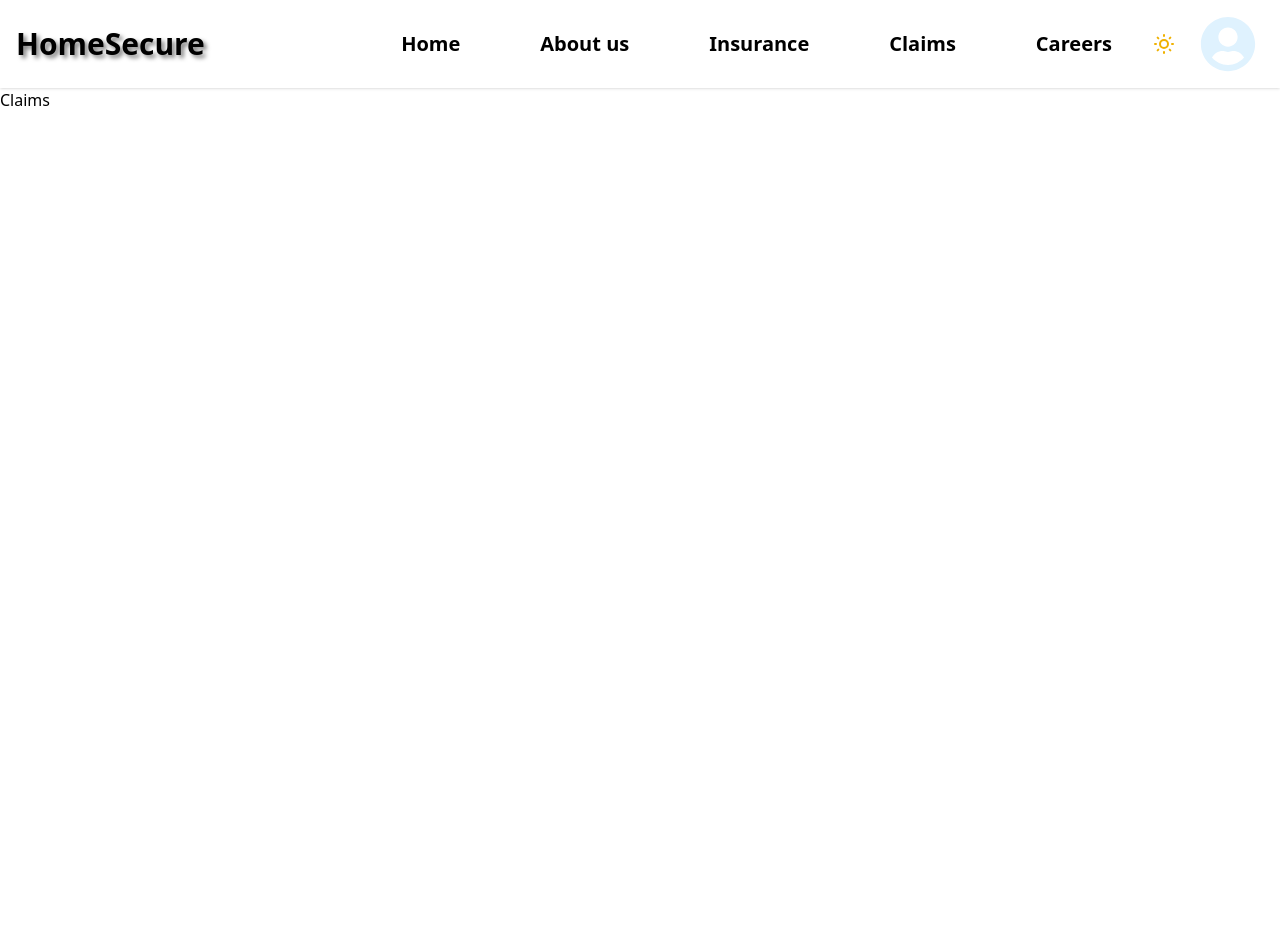
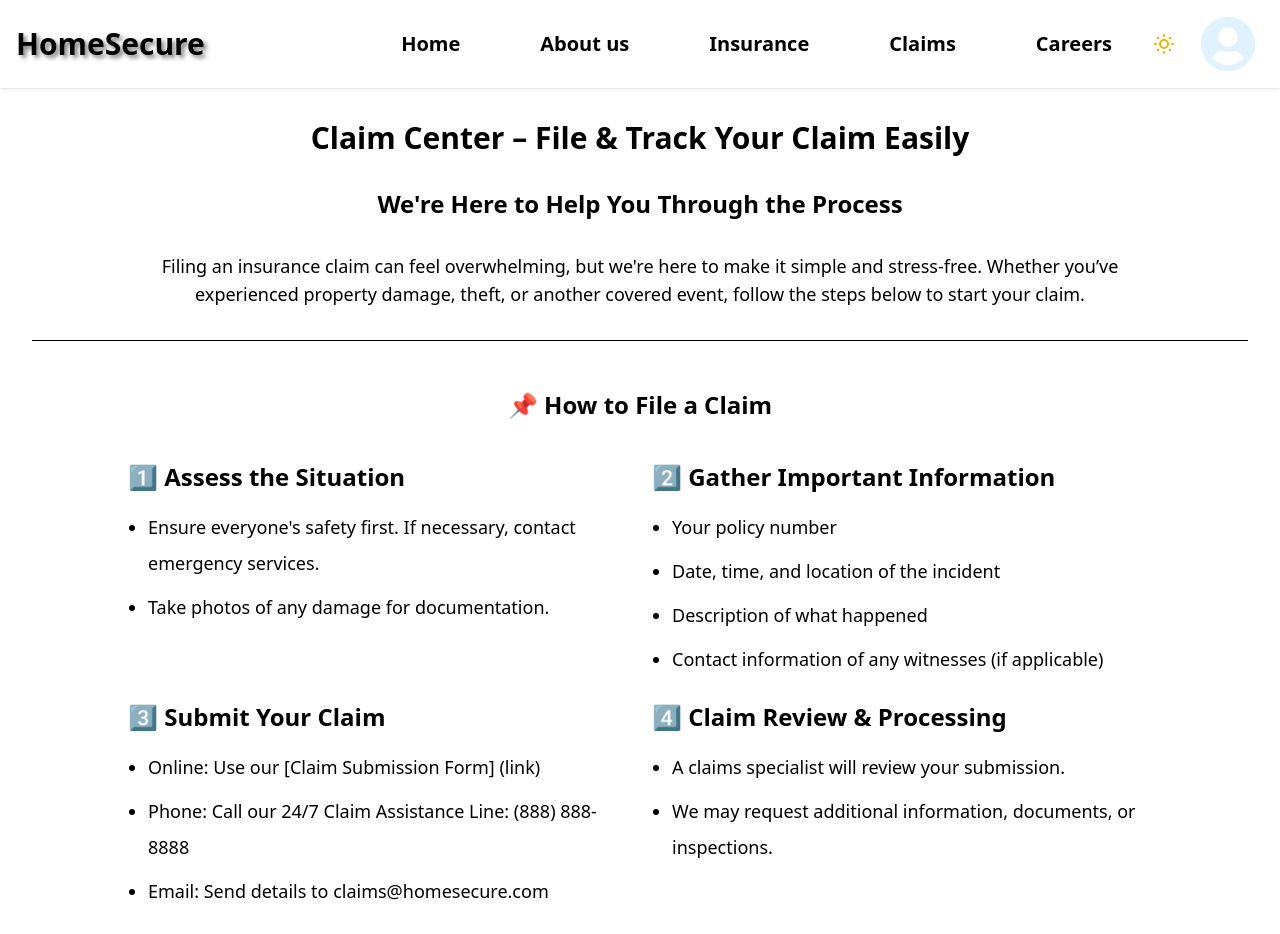
Before and after one commit to Sisi-tech/HouseSecure, a React (Vite) app: page /claims in a window 1280 px wide. Shown: the top 934 px of the page. Before the commit the page ends 800 px from the top, so only its background shows below. Built offline with nearby package versions, Linux system fonts and the light colour scheme.

Commit message:
update claims page

```diff
--- a/index.html
+++ b/index.html
@@ -4,7 +4,7 @@
     <meta charset="UTF-8" />
     <link rel="icon" type="image/svg+xml" href="" />
     <meta name="viewport" content="width=device-width, initial-scale=1.0" />
-    <title>HouseSecure</title>
+    <title>HomeSecure</title>
   </head>
   <body>
     <div id="root"></div>
--- a/src/components/mainPages/claims.jsx
+++ b/src/components/mainPages/claims.jsx
@@ -1,11 +1,79 @@
 import React from "react";
 import Navbar from "../pages/navbar";
+import { Link } from "react-router-dom";
 
 const Claims = () => {
     return (
         <div>
             <Navbar isAuthenticated={false} showLoginSignUp={true} />
-            <h1>Claims</h1>
+            <div className="flex flex-col gap-8 w-full p-8 text-lg">
+                <section className="flex flex-col gap-6 text-center max-w-screen-lg mx-auto">
+                    <h1 className="text-2xl lg:text-3xl font-bold pb-2">Claim Center – File & Track Your Claim Easily</h1>
+                    <h2 className="text-xl lg:text-2xl font-bold pb-2">We're Here to Help You Through the Process</h2>
+                    <p className="text-lg">Filing an insurance claim can feel overwhelming, but we're here to make it simple and stress-free. Whether you’ve experienced property damage, theft, or another covered event, follow the steps below to start your claim.</p>
+                </section>
+                <div className="border-t w-full pt-4"></div>
+                <section>
+                    <h2 className="text-xl lg:text-2xl font-bold pb-10 text-center">📌 How to File a Claim</h2>
+                    <div className="flex flex-col lg:grid lg:grid-cols-2 gap-6 max-w-screen-lg mx-auto">
+                        <div className="flex flex-col gap-4">
+                            <h2 className="text-xl lg:text-2xl font-semibold">1️⃣ Assess the Situation</h2>
+                            <ul className="list-disc leading-loose pl-5 space-y-2">
+                                <li>Ensure everyone's safety first. If necessary, contact emergency services.</li>
+                                <li>Take photos of any damage for documentation.</li>
+                            </ul>
+                        </div>
+                        <div className="flex flex-col gap-4">
+                            <h2 className="text-xl lg:text-2xl font-semibold">2️⃣ Gather Important Information</h2>
+                            <ul className="list-disc leading-loose pl-5 space-y-2">
+                                <li>Your policy number</li>
+                                <li>Date, time, and location of the incident</li>
+                                <li>Description of what happened</li>
+                                <li>Contact information of any witnesses (if applicable)</li>
+                            </ul>
+                        </div>
+                        <div className="flex flex-col gap-4">
+                            <h2 className="text-xl lg:text-2xl font-semibold">3️⃣ Submit Your Claim</h2>
+                            <ul className="list-disc leading-loose pl-5 space-y-2">
+                                <li>Online: Use our [Claim Submission Form] (link)</li>
+                                <li>Phone: Call our 24/7 Claim Assistance Line: (888) 888-8888</li>
+                                <li>Email: Send details to <email>claims@homesecure.com</email></li>
+                            </ul>
+                        </div>
+                        <div className="flex flex-col gap-4">
+                            <h2 className="text-xl lg:text-2xl font-semibold">4️⃣ Claim Review & Processing</h2>
+                            <ul className="list-disc leading-loose pl-5 space-y-2">
+                                <li>A claims specialist will review your submission.</li>
+                                <li>We may request additional information, documents, or inspections.</li>
+                            </ul>
+                        </div>
+                        <div className="flex flex-col gap-4">
+                            <h2 className="text-xl lg:text-2xl font-semibold">5️⃣ Receive Your Settlement</h2>
+                            <ul className="list-disc leading-loose pl-5 space-y-2">
+                                <li>Once approved, you'll receive reimbursement based on your policy coverage.</li>
+                                <li>We’ll guide you through the next steps for repairs or replacements.</li>
+                            </ul>
+                        </div>
+                    </div>
+                </section>
+                <div className="border-t w-full pt-4"></div>
+                <section className="flex flex-col gap-6 max-w-screen-lg mx-auto">
+                    <h2 className="text-xl lg:text-2xl font-bold pb-2">📝 Track Your Claim Status</h2>
+                    <p>Stay updated on your claim’s progress anytime. Log in to your <Link to="/login" className="font-bold" >account</Link> to check real-time updates, submit additional documents, or contact your claim representative.</p>
+                </section>
+                <div className="border-t w-full pt-4"></div>
+                <section className="flex flex-col gap-6 max-w-screen-lg mx-auto">
+                    <h2 className="text-xl lg:text-2xl font-bold pb-2">💡 Common Claim Types We Cover</h2>
+                    <ul className="list-disc leading-loose pl-5 space-y-2">
+                        <li>✔ Property Damage – Fire, storms, water damage</li>
+                        <li>✔ Theft & Vandalism – Stolen or damaged belongings</li>
+                        <li>✔ Liability Claims – Accidents occurring on your property</li>
+                        <li>✔ Loss of Use – Temporary housing assistance if your home becomes uninhabitable</li>
+                        <li>📞 Need Assistance? Our support team is ready to help. Call us anytime at (888) 888-8888 or visit our FAQ page for quick answers.</li>
+                        <li>🔹 Peace of Mind, When You Need It Most. Let us help you get back on track.</li>
+                    </ul>
+                </section>
+            </div>
         </div>
     )
 }
--- a/src/components/mainPages/insurance.jsx
+++ b/src/components/mainPages/insurance.jsx
@@ -9,7 +9,7 @@ const Insurance = () => {
     return (
         <dvi>
             <Navbar isAuthenticated={false} showLoginSignUp={true} />
-            <div className="flex flex-col justify-center items-center gap-6 w-full p-8">
+            <div className="flex flex-col justify-center items-center gap-6 w-full p-8 text-lg">
                 <h1 className="text-2xl lg:text-3xl font-bold pb-4">Homeowner Insurance Programs</h1>
                 <p className="text-lg w-4/5 text-center">We offer a variety of <span className="font-semibold">homeowner insurance policies</span> tailored to fit different property types and coverage needs. Whether you own a house, condo, rent an apartment, or personal property, we have the right protection for you.</p>
                 <div className="flex flex-col lg:grid lg:grid-cols-4 gap-4">
```
